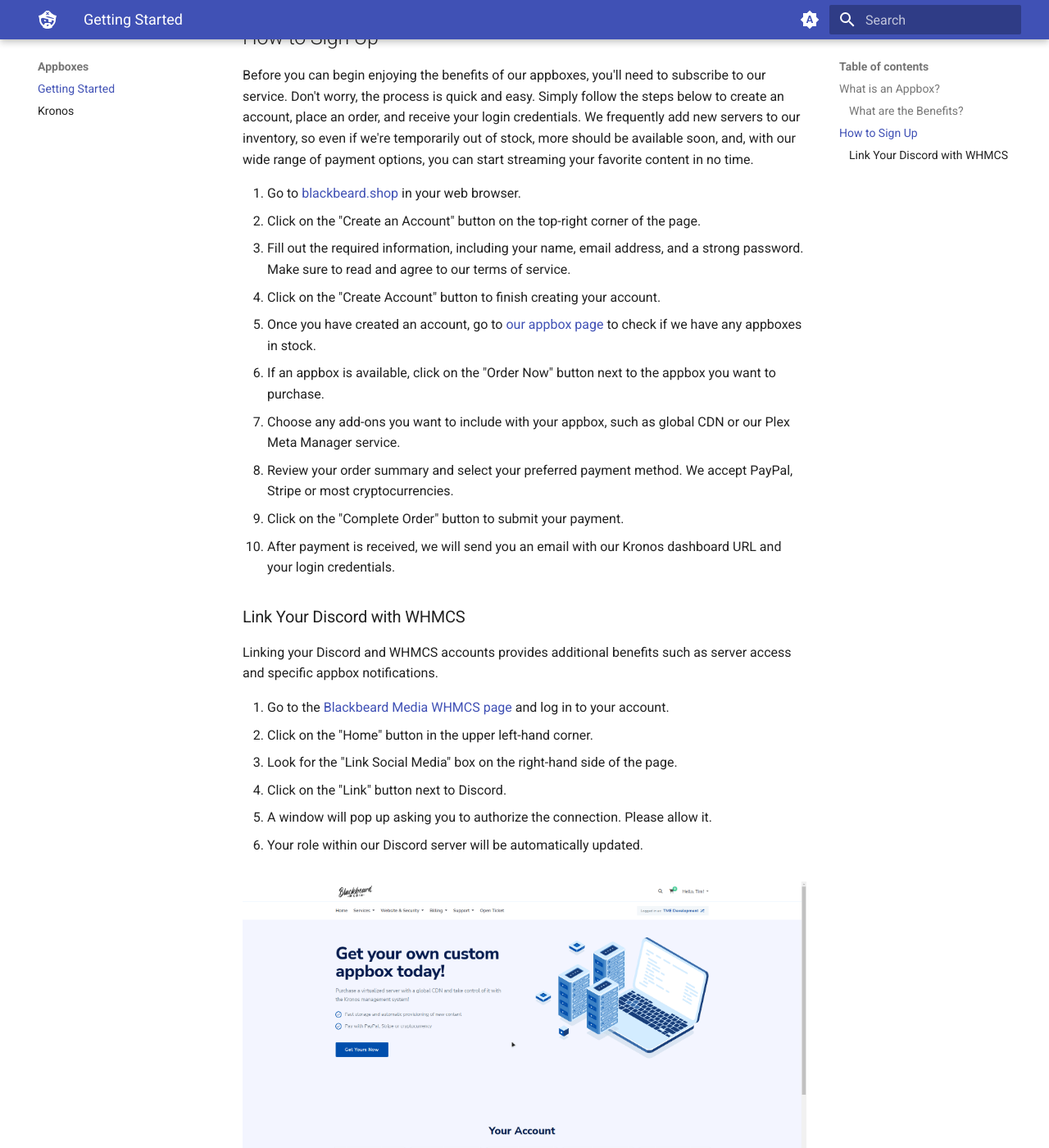
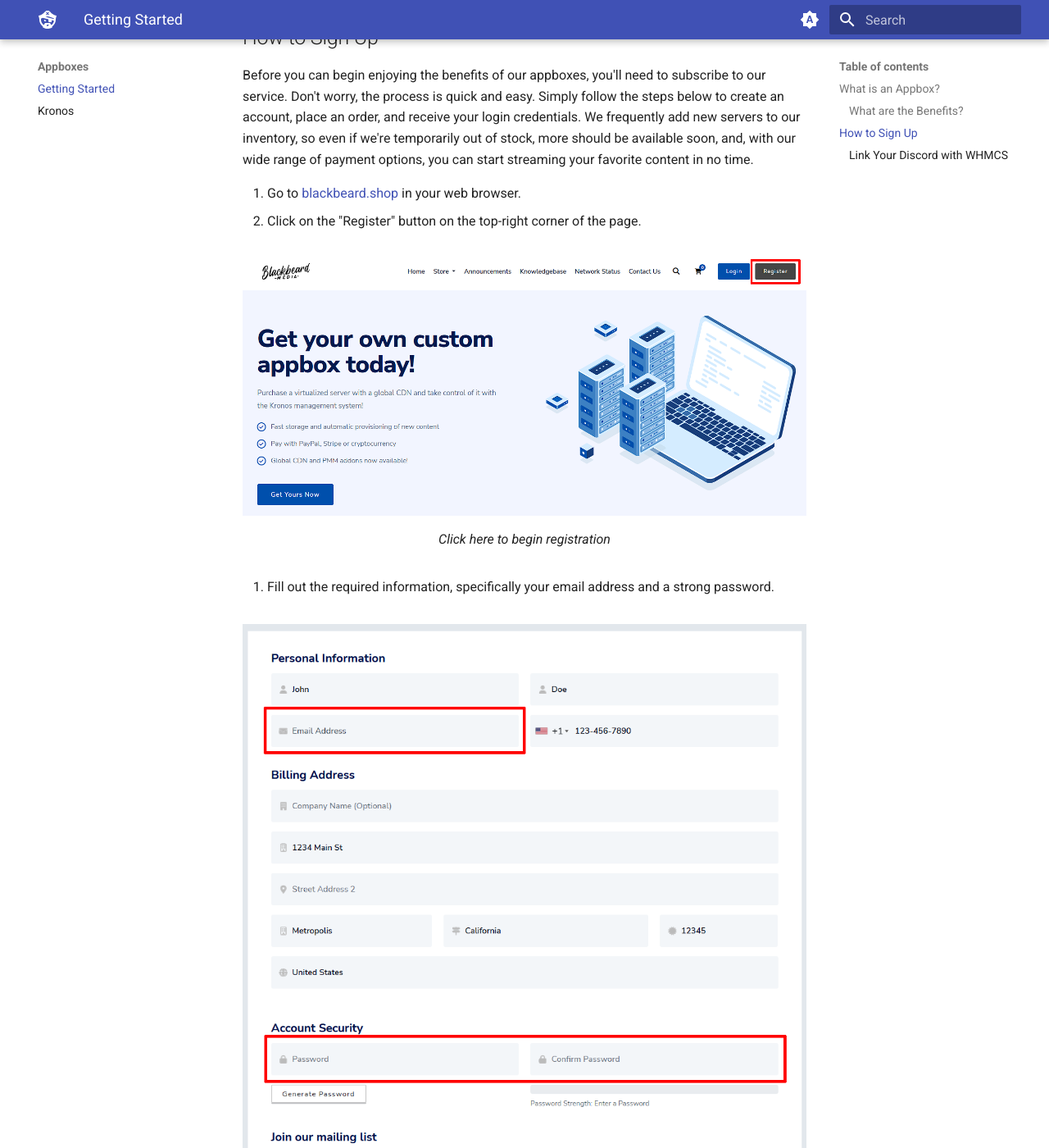
Before and after one commit to neomedia6989/docs-2, an MkDocs documentation site: the page built from docs/appboxes/getting-started.md, in a window 1280 px wide and 1400 px high, scrolled down 1283 px. Shown: the whole window at 82% size. Built offline with MkDocs 1.6.1 and Material for MkDocs 9.7.7, drawn with Linux system fonts in a browser that asks for light colours; some of the changed text lies outside the part shown.

Commit message:
Update getting-started.md

```diff
--- a/docs/appboxes/getting-started.md
+++ b/docs/appboxes/getting-started.md
@@ -51,15 +51,33 @@
 Before you can begin enjoying the benefits of our appboxes, you'll need to subscribe to our service. Don't worry, the process is quick and easy. Simply follow the steps below to create an account, place an order, and receive your login credentials. We frequently add new servers to our inventory, so even if we're temporarily out of stock, more should be available soon, and, with our wide range of payment options, you can start streaming your favorite content in no time.
 
 1. Go to [blackbeard.shop](https://blackbeard.shop/) in your web browser.
-2. Click on the "Create an Account" button on the top-right corner of the page.
-3. Fill out the required information, including your name, email address, and a strong password. Make sure to read and agree to our terms of service.
-4. Click on the "Create Account" button to finish creating your account.
-5. Once you have created an account, go to [our appbox page](https://blackbeard.shop/index.php?rp=/store/appbox) to check if we have any appboxes in stock.
-6. If an appbox is available, click on the "Order Now" button next to the appbox you want to purchase.
-7. Choose any add-ons you want to include with your appbox, such as global CDN or our Plex Meta Manager service.
-8. Review your order summary and select your preferred payment method. We accept PayPal, Stripe or most cryptocurrencies.
-9. Click on the "Complete Order" button to submit your payment.
-10. After payment is received, we will send you an email with our Kronos dashboard URL and your login credentials.
+2. Click on the "Register" button on the top-right corner of the page.
+
+<figure markdown>
+![(../media/whmcs_register.png "Click here to begin registration")](https://docs.blackbeard.media/media/whmcs_register.png){ width=750 }
+  <figcaption>Click here to begin registration</figcaption>
+</figure>
+
+4. Fill out the required information, specifically your email address and a strong password.
+
+<figure markdown>
+![(../media/whmcs_registration.png "Ensure to fully fill out the registration form")](https://docs.blackbeard.media/media/whmcs_registration.png){ width=750 }
+  <figcaption>Please ensure the highlighted fields are accurate</figcaption>
+</figure>
+
+6. Click on the "Register" button to finish creating your account.
+7. Once you have created an account, go to [our appbox page](https://blackbeard.shop/index.php?rp=/store/appbox) to check if we have any appboxes in stock.
+8. If an appbox is available, click on the "Order Now" button next to the appbox you want to purchase.
+9. Choose any add-ons you want to include with your appbox, such as global CDN or our Plex Meta Manager service.
+
+<figure markdown>
+![(../media/whmcs_checkout.png "Choose your billing cycle and any addons you would like, then click continue")](https://docs.blackbeard.media/media/whmcs_checkout.png){ width=750 }
+  <figcaption>Choose your billing cycle and any addons you would like, then click continue</figcaption>
+</figure>
+
+11. Review your order summary and select your preferred payment method. We accept PayPal, Stripe or most cryptocurrencies.
+12. Click on the "Complete Order" button to submit your payment.
+13. After payment is received, we will send you an email with our Kronos dashboard URL and your login credentials.
 
 ### Link Your Discord with WHMCS
 
```
